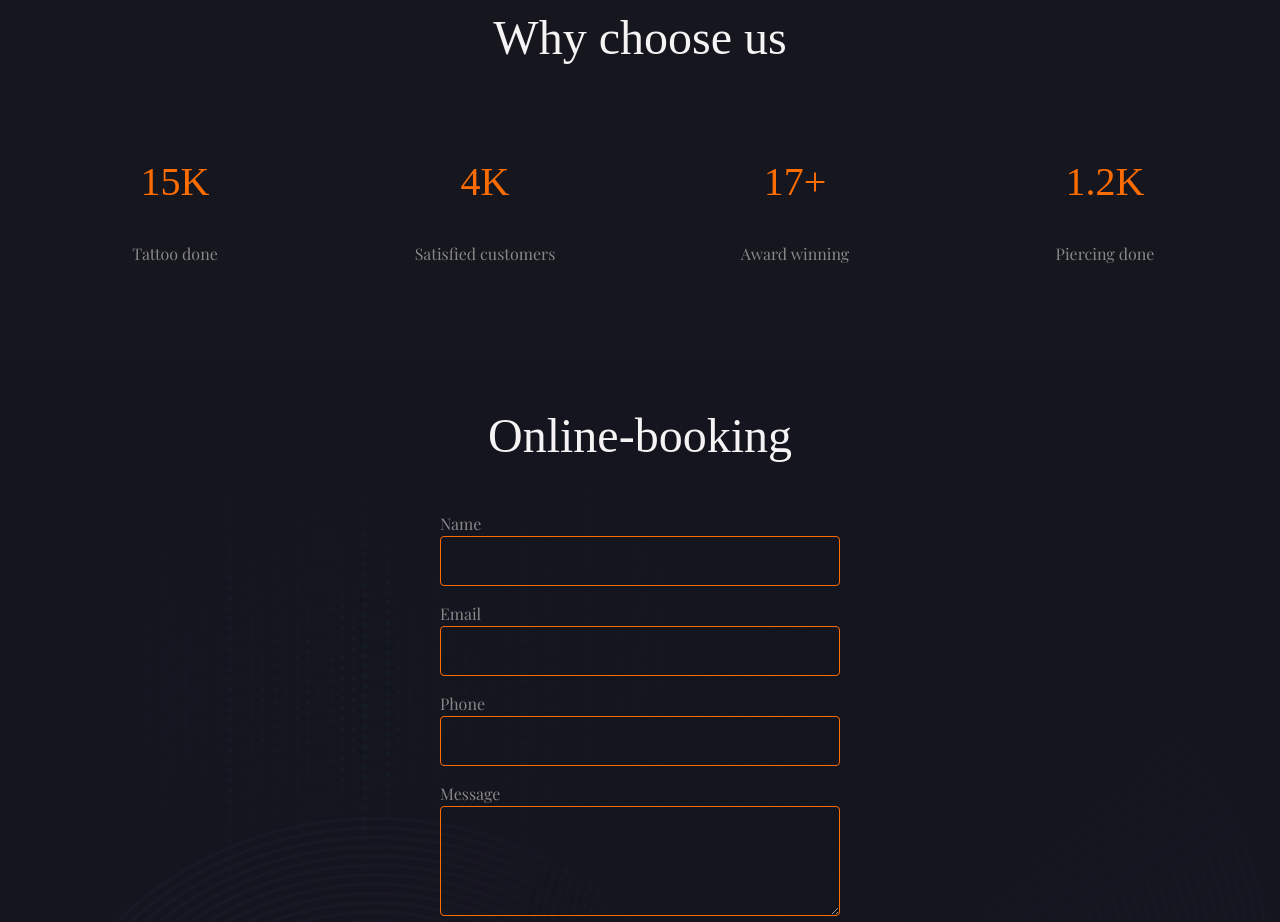
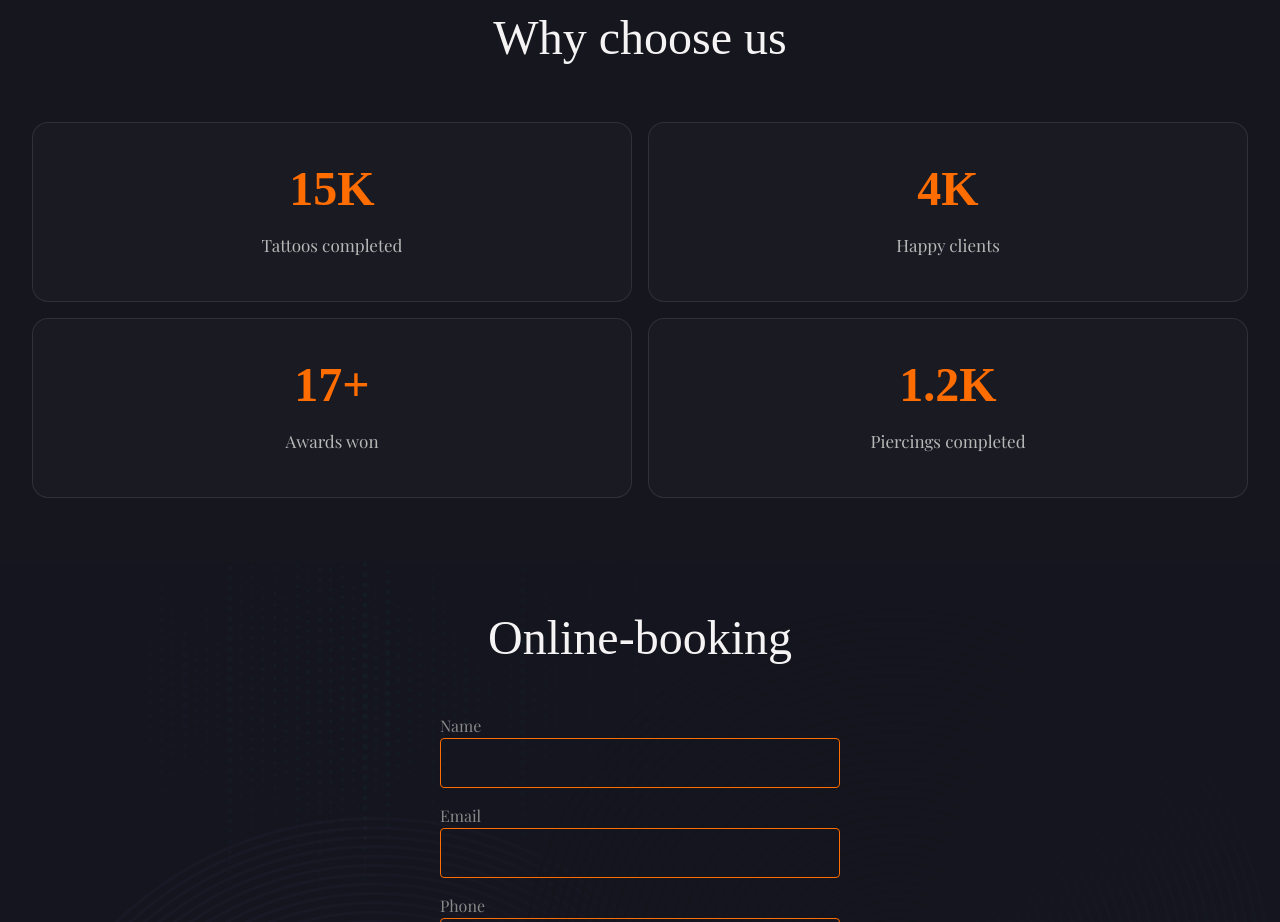
Before and after one commit to ViktorSvertoka/tattoo-studio, a Next.js app: page / in a window 1280 px wide. Shown: the part 3740-4662 px from the top of the page. Built offline with nearby package versions, Linux system fonts and the light colour scheme; a web font is replaced by a local one.

Commit message:
Refine studio statistics section

```diff
--- a/src/components/sections/Choose.tsx
+++ b/src/components/sections/Choose.tsx
@@ -1,8 +1,8 @@
 const dataChoose = [
-  { id: 1, number: '15K', text: 'Tattoo done' },
-  { id: 2, number: '4K', text: 'Satisfied customers' },
-  { id: 3, number: '17+', text: 'Award winning' },
-  { id: 4, number: '1.2K', text: 'Piercing done' },
+  { id: 1, number: '15K', text: 'Tattoos completed' },
+  { id: 2, number: '4K', text: 'Happy clients' },
+  { id: 3, number: '17+', text: 'Awards won' },
+  { id: 4, number: '1.2K', text: 'Piercings completed' },
 ];
 
 const Choose = () => {
@@ -12,16 +12,18 @@ const Choose = () => {
         <h2 className="mb-10 text-center font-rye text-[32px] text-white sm:mb-12 sm:text-[48px] lg:mb-14">
           Why choose us
         </h2>
-        <ul className="flex justify-center xs:flex-col sm:flex-row lg:flex-row gap-[24px]">
+        <ul className="grid grid-cols-2 gap-4 lg:grid-cols-4 lg:gap-6">
           {dataChoose.map(({ id, number, text }) => (
             <li
               key={id}
-              className="flex flex-col items-center text-center gap-[30px] py-[30px] w-[302px]"
+              className="flex min-h-[180px] flex-col items-center justify-center rounded-2xl border border-white/10 bg-[#191a22] px-4 py-8 text-center"
             >
-              <h4 className="text-darkOrange font-orelega text-[40px]">
+              <strong className="font-orelega text-[42px] leading-none text-darkOrange sm:text-[48px]">
                 {number}
-              </h4>
-              <p className="text-gray font-playfair text-[16px]">{text}</p>
+              </strong>
+              <p className="mt-5 font-playfair text-[16px] text-[#b8b8b8] sm:text-[17px]">
+                {text}
+              </p>
             </li>
           ))}
         </ul>
```
